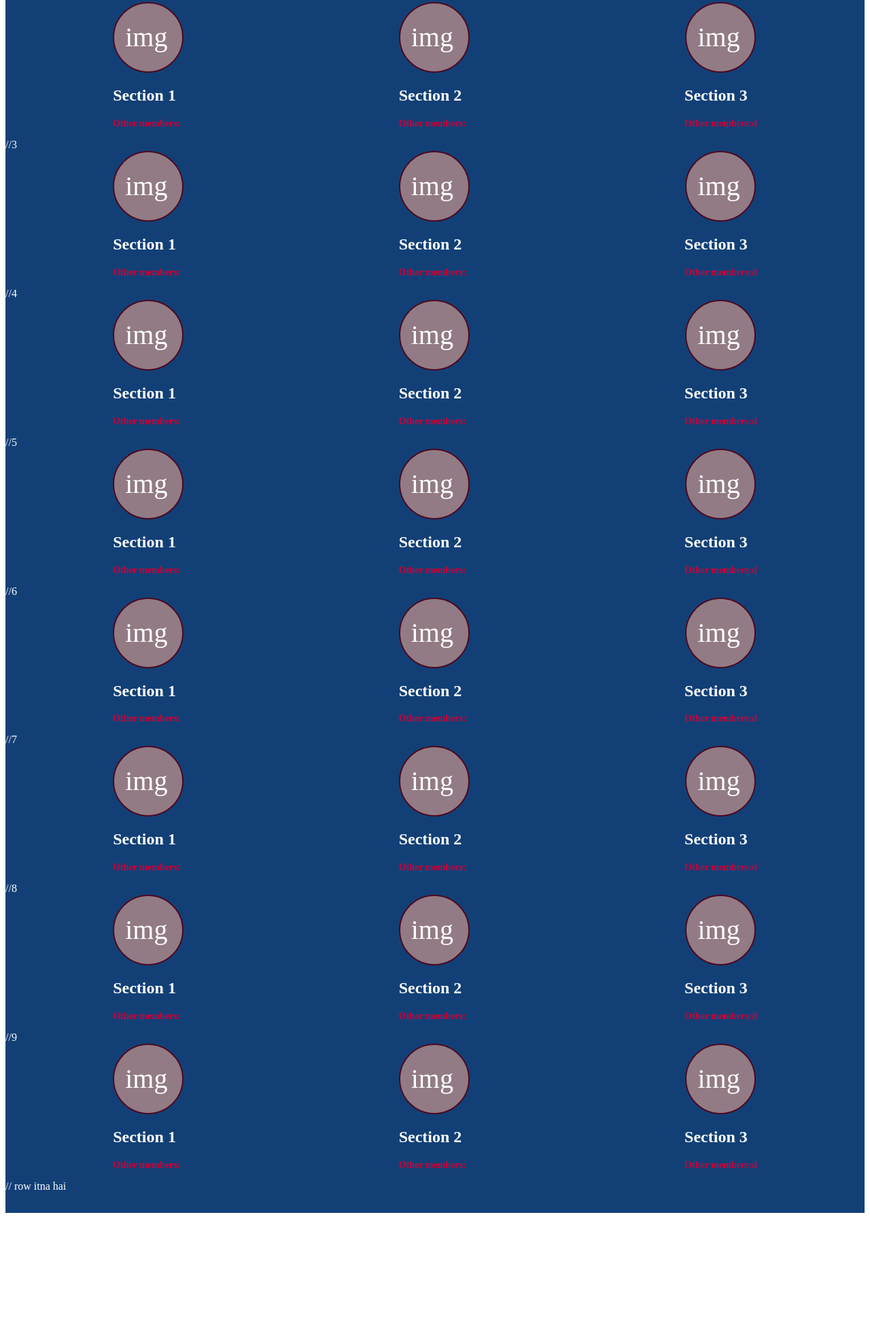
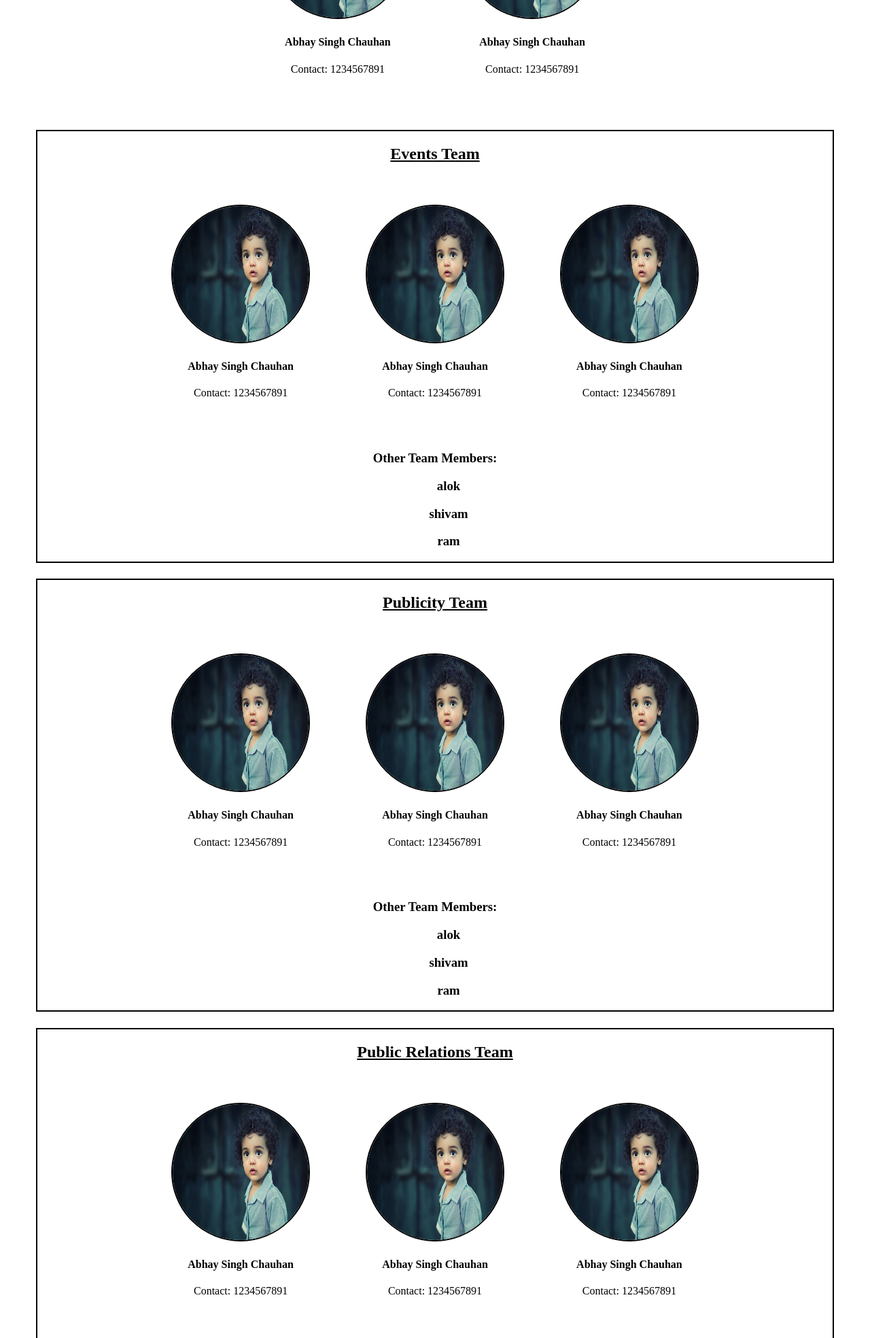
Before and after one commit to Saurabhpandey2424/aboutus, a plain HTML site: page index.html in a window 1280 px wide. Shown: the part 750-2718 px from the top of the page at 68% size. Before the commit the page ends 2542 px from the top, so only its background shows below. Drawn offline with Linux system fonts and the light colour scheme.

Commit message:
version2_option1

```diff
--- a/index.html
+++ b/index.html
@@ -1,224 +1,324 @@
 <!DOCTYPE html>
-<html lang="en">
+
+<html>
     <head>
-    <meta charset="UTF-8">
+        <meta charset="utf-8">
         <meta http-equiv="X-UA-Compatible" content="IE=edge">
         <meta name="viewport" content="width=device-width, initial-scale=1.0">
-    <!-- <link href="https://cdn.jsdelivr.net/npm/bootstrap@5.3.0-alpha1/dist/css/bootstrap.min.css" rel="stylesheet"
-        integrity="sha384-GLhlTQ8iRABdZLl6O3oVMWSktQOp6b7In1Zl3/Jr59b6EGGoI1aFkw7cmDA6j6gD" crossorigin="anonymous">
-     -->
-    <title>Document</title>
+        <title>Team Page</title>
+
         <link rel="stylesheet" href="style.css">
     </head>
+
     <body>
-    <section class="about">
-        <h1 style="text-align: center;">About US</h1>
-        <div class="container">
-            <div class="row">
-                <div class="about-item wow lightSpeedIn" data-wow-offset="200">
-                    <img src="WhatsApp Image 2022-11-23 at 02.56.37.jpg">
-                    <h2>Section 1</h2>
-                    <p class="lead">Other members: </p>
+
+        <div class="top-heading">
+            <h1>SPIRIT '23 TEAM</h1>
         </div>
 
+        <div class="convener">
+            <h2>Convener</h2>
+            <div class="card">
+                <img src="./images/image.jpg" alt="Convener-img">
             </div>
-            <div class="row">
-                <div class="about-item wow lightSpeedIn" data-wow-offset="200">
-                    <img src="" alt="img" srcset="">
-                    <h2>Section 1</h2>
-                    <p class="lead">Other members: </p>
+            <div>
+                <h4>Abhay Singh Chauhan</h4>
+                <p>Contact: 1234567891</p>
             </div>
-                <div class="about-item wow lightSpeedIn" data-wow-offset="200">
-                    <img src="" alt="img" srcset="">
-                    <h2>Section 2 </h2>
-                    <p class="lead">Other members: </p>
         </div>
 
+        <div class="co-convener">
+            <h2>Co-Conveners</h2>
+            <div class="card">
+                <div class="subCard">
+                    <img src="./images/image.jpg" alt="Co-Convener-img">
+                    <h4>Abhay Singh Chauhan</h4>
+                    <p>Contact: 1234567891</p>
                 </div>
 
-            // 1
-            <!-- <img src="WhatsApp Image 2022-11-23 at 02.56.37.jpg"> -->
-            <div class="row">
-                <div class="about-item wow lightSpeedIn" data-wow-offset="200">
-                    <img src="" alt="img" srcset="">
-                    <h2>Section 1</h2>
-                    <p class="lead">Other members: </p>
+                <div class="subCard">
+                    <img src="./images/image.jpg" alt="Co-Convener-img">
+                    <h4>Abhay Singh Chauhan</h4>
+                    <p>Contact: 1234567891</p>
                 </div>
-                <div class="about-item wow lightSpeedIn" data-wow-offset="200">
-                    <img src="" alt="img" srcset="">
-                    <h2>Section 2 </h2>
-                    <p class="lead">Other members: </p>
+            </div>
         </div>
 
-                <div class="about-item wow lightSpeedIn" data-wow-offset="200">
-                    <img src="" alt="img" srcset="">
-                    <h2>Section 3</h2>
-                    <p class="lead">Other members:d</p>
+
+        <!--all teams are starting from here-->
+
+        <div class="container">
+            <div class="events team">
+                <h2>Events Team</h2>
+                <div class="card">
+                    <div class="subCard">
+                        <img src="./images/image.jpg" alt="events-team-img">
+                        <h4>Abhay Singh Chauhan</h4>
+                        <p>Contact: 1234567891</p>
+                    </div>
+                    <div class="subCard">
+                        <img src="./images/image.jpg" alt="events-team-img">
+                        <h4>Abhay Singh Chauhan</h4>
+                        <p>Contact: 1234567891</p>
+                    </div>
+                    <div class="subCard">
+                        <img src="./images/image.jpg" alt="events-team-img">
+                        <h4>Abhay Singh Chauhan</h4>
+                        <p>Contact: 1234567891</p>
+                    </div>
                 </div>
 
+                <div class="other-members">
+                    <h3>Other Team Members: </h3>
+                    <ul>
+                        <li><h3>alok</h3></li>
+                        <li><h3>shivam</h3></li>
+                        <li><h3>ram</h3></li>
+                    </ul>
                 </div>
-            //2
-            <div class="row">
-                <div class="about-item wow lightSpeedIn" data-wow-offset="200">
-                    <img src="" alt="img" srcset="">
-                    <h2>Section 1</h2>
-                    <p class="lead">Other members: </p>
-                </div>
-                <div class="about-item wow lightSpeedIn" data-wow-offset="200">
-                    <img src="" alt="img" srcset="">
-                    <h2>Section 2 </h2>
-                    <p class="lead">Other members: </p>
             </div>
 
-                <div class="about-item wow lightSpeedIn" data-wow-offset="200">
-                   <img src="" alt="img" srcset="">
-                    <h2>Section 3</h2>
-                    <p class="lead">Other members:d</p>
+            <div class="publicity team">
+                <h2>Publicity Team</h2>
+                <div class="card">
+                    <div class="subCard">
+                        <img src="./images/image.jpg" alt="publicity-team-img">
+                        <h4>Abhay Singh Chauhan</h4>
+                        <p>Contact: 1234567891</p>
+                    </div>
+                    <div class="subCard">
+                        <img src="./images/image.jpg" alt="publicity-team-img">
+                        <h4>Abhay Singh Chauhan</h4>
+                        <p>Contact: 1234567891</p>
+                    </div>
+                    <div class="subCard">
+                        <img src="./images/image.jpg" alt="pubicity-team-img">
+                        <h4>Abhay Singh Chauhan</h4>
+                        <p>Contact: 1234567891</p>
+                    </div>
                 </div>
 
+                <div class="other-members">
+                    <h3>Other Team Members: </h3>
+                    <ul>
+                        <li><h3>alok</h3></li>
+                        <li><h3>shivam</h3></li>
+                        <li><h3>ram</h3></li>
+                    </ul>
                 </div>
-            //3
-            <div class="row">
-                <div class="about-item wow lightSpeedIn" data-wow-offset="200">
-                    <img src="" alt="img" srcset="">
-                    <h2>Section 1</h2>
-                    <p class="lead">Other members: </p>
-                </div>
-                <div class="about-item wow lightSpeedIn" data-wow-offset="200">
-                    <img src="" alt="img" srcset="">
-                    <h2>Section 2 </h2>
-                    <p class="lead">Other members: </p>
             </div>
 
-                <div class="about-item wow lightSpeedIn" data-wow-offset="200">
-                   <img src="" alt="img" srcset="">
-                    <h2>Section 3</h2>
-                    <p class="lead">Other members:d</p>
+            <div class="pr team">
+                <h2>Public Relations Team</h2>
+                <div class="card">
+                    <div class="subCard">
+                        <img src="./images/image.jpg" alt="pr-team-img">
+                        <h4>Abhay Singh Chauhan</h4>
+                        <p>Contact: 1234567891</p>
+                    </div>
+                    <div class="subCard">
+                        <img src="./images/image.jpg" alt="pr-team-img">
+                        <h4>Abhay Singh Chauhan</h4>
+                        <p>Contact: 1234567891</p>
+                    </div>
+                    <div class="subCard">
+                        <img src="./images/image.jpg" alt="pr-team-img">
+                        <h4>Abhay Singh Chauhan</h4>
+                        <p>Contact: 1234567891</p>
+                    </div>
                 </div>
 
+                <div class="other-members">
+                    <h3>Other Team Members: </h3>
+                    <ul>
+                        <li><h3>alok</h3></li>
+                        <li><h3>shivam</h3></li>
+                        <li><h3>ram</h3></li>
+                    </ul>
                 </div>
-            //4
-            <div class="row">
-                <div class="about-item wow lightSpeedIn" data-wow-offset="200">
-                    <img src="" alt="img" srcset="">
-                    <h2>Section 1</h2>
-                    <p class="lead">Other members: </p>
-                </div>
-                <div class="about-item wow lightSpeedIn" data-wow-offset="200">
-                    <img src="" alt="img" srcset="">
-                    <h2>Section 2 </h2>
-                    <p class="lead">Other members: </p>
             </div>
 
-                <div class="about-item wow lightSpeedIn" data-wow-offset="200">
-                   <img src="" alt="img" srcset="">
-                    <h2>Section 3</h2>
-                    <p class="lead">Other members:d</p>
+            <div class="marketing team">
+                <h2>Marketing Team</h2>
+                <div class="card">
+                    <div class="subCard">
+                        <img src="./images/image.jpg" alt="marketing-team-img">
+                        <h4>Abhay Singh Chauhan</h4>
+                        <p>Contact: 1234567891</p>
+                    </div>
+                    <div class="subCard">
+                        <img src="./images/image.jpg" alt="marketing-team-img">
+                        <h4>Abhay Singh Chauhan</h4>
+                        <p>Contact: 1234567891</p>
+                    </div>
+                    <div class="subCard">
+                        <img src="./images/image.jpg" alt="marketing-team-img">
+                        <h4>Abhay Singh Chauhan</h4>
+                        <p>Contact: 1234567891</p>
+                    </div>
                 </div>
 
+                <div class="other-members">
+                    <h3>Other Team Members: </h3>
+                    <ul>
+                        <li><h3>alok</h3></li>
+                        <li><h3>shivam</h3></li>
+                        <li><h3>ram</h3></li>
+                    </ul>
                 </div>
-            //5
-            <div class="row">
-                <div class="about-item wow lightSpeedIn" data-wow-offset="200">
-                    <img src="" alt="img" srcset="">
-                    <h2>Section 1</h2>
-                    <p class="lead">Other members: </p>
-                </div>
-                <div class="about-item wow lightSpeedIn" data-wow-offset="200">
-                    <img src="" alt="img" srcset="">
-                    <h2>Section 2 </h2>
-                    <p class="lead">Other members: </p>
             </div>
 
-                <div class="about-item wow lightSpeedIn" data-wow-offset="200">
-                   <img src="" alt="img" srcset="">
-                    <h2>Section 3</h2>
-                    <p class="lead">Other members:d</p>
+            <div class="content team">
+                <h2>Content Team</h2>
+                <div class="card">
+                    <div class="subCard">
+                        <img src="./images/image.jpg" alt="content-team-img">
+                        <h4>Abhay Singh Chauhan</h4>
+                        <p>Contact: 1234567891</p>
+                    </div>
+                    <div class="subCard">
+                        <img src="./images/image.jpg" alt="content-team-img">
+                        <h4>Abhay Singh Chauhan</h4>
+                        <p>Contact: 1234567891</p>
+                    </div>
+                    <div class="subCard">
+                        <img src="./images/image.jpg" alt="content-team-img">
+                        <h4>Abhay Singh Chauhan</h4>
+                        <p>Contact: 1234567891</p>
+                    </div>
                 </div>
 
+                <div class="other-members">
+                    <h3>Other Team Members: </h3>
+                    <ul>
+                        <li><h3>alok</h3></li>
+                        <li><h3>shivam</h3></li>
+                        <li><h3>ram</h3></li>
+                    </ul>
                 </div>
-            //6
-            <div class="row">
-                <div class="about-item wow lightSpeedIn" data-wow-offset="200">
-                    <img src="" alt="img" srcset="">
-                    <h2>Section 1</h2>
-                    <p class="lead">Other members: </p>
-                </div>
-                <div class="about-item wow lightSpeedIn" data-wow-offset="200">
-                    <img src="" alt="img" srcset="">
-                    <h2>Section 2 </h2>
-                    <p class="lead">Other members: </p>
             </div>
 
-                <div class="about-item wow lightSpeedIn" data-wow-offset="200">
-                   <img src="" alt="img" srcset="">
-                    <h2>Section 3</h2>
-                    <p class="lead">Other members:d</p>
+            <div class="design team">
+                <h2>Design Team</h2>
+                <div class="card">
+                    <div class="subCard">
+                        <img src="./images/image.jpg" alt="design-team-img">
+                        <h4>Abhay Singh Chauhan</h4>
+                        <p>Contact: 1234567891</p>
+                    </div>
+                    <div class="subCard">
+                        <img src="./images/image.jpg" alt="design-team-img">
+                        <h4>Abhay Singh Chauhan</h4>
+                        <p>Contact: 1234567891</p>
+                    </div>
+                    <div class="subCard">
+                        <img src="./images/image.jpg" alt="design-team-img">
+                        <h4>Abhay Singh Chauhan</h4>
+                        <p>Contact: 1234567891</p>
+                    </div>
                 </div>
 
+                <div class="other-members">
+                    <h3>Other Team Members: </h3>
+                    <ul>
+                        <li><h3>alok</h3></li>
+                        <li><h3>shivam</h3></li>
+                        <li><h3>ram</h3></li>
+                    </ul>
                 </div>
-            //7
-            <div class="row">
-                <div class="about-item wow lightSpeedIn" data-wow-offset="200">
-                    <img src="" alt="img" srcset="">
-                    <h2>Section 1</h2>
-                    <p class="lead">Other members: </p>
-                </div>
-                <div class="about-item wow lightSpeedIn" data-wow-offset="200">
-                    <img src="" alt="img" srcset="">
-                    <h2>Section 2 </h2>
-                    <p class="lead">Other members: </p>
             </div>
 
-                <div class="about-item wow lightSpeedIn" data-wow-offset="200">
-                   <img src="" alt="img" srcset="">
-                    <h2>Section 3</h2>
-                    <p class="lead">Other members:d</p>
+            <div class="operateNDlogic team">
+                <h2>Operations and Logistics Team</h2>
+                <div class="card">
+                    <div class="subCard">
+                        <img src="./images/image.jpg" alt="onl-team-img">
+                        <h4>Abhay Singh Chauhan</h4>
+                        <p>Contact: 1234567891</p>
+                    </div>
+                    <div class="subCard">
+                        <img src="./images/image.jpg" alt="onl-team-img">
+                        <h4>Abhay Singh Chauhan</h4>
+                        <p>Contact: 1234567891</p>
+                    </div>
+                    <div class="subCard">
+                        <img src="./images/image.jpg" alt="onl-team-img">
+                        <h4>Abhay Singh Chauhan</h4>
+                        <p>Contact: 1234567891</p>
+                    </div>
                 </div>
 
+                <div class="other-members">
+                    <h3>Other Team Members: </h3>
+                    <ul>
+                        <li><h3>alok</h3></li>
+                        <li><h3>shivam</h3></li>
+                        <li><h3>ram</h3></li>
+                    </ul>
                 </div>
-            //8
-            <div class="row">
-                <div class="about-item wow lightSpeedIn" data-wow-offset="200">
-                    <img src="" alt="img" srcset="">
-                    <h2>Section 1</h2>
-                    <p class="lead">Other members: </p>
-                </div>
-                <div class="about-item wow lightSpeedIn" data-wow-offset="200">
-                    <img src="" alt="img" srcset="">
-                    <h2>Section 2 </h2>
-                    <p class="lead">Other members: </p>
             </div>
 
-                <div class="about-item wow lightSpeedIn" data-wow-offset="200">
-                   <img src="" alt="img" srcset="">
-                    <h2>Section 3</h2>
-                    <p class="lead">Other members:d</p>
+            <div class="branding team">
+                <h2>Branding Team</h2>
+                <div class="card">
+                    <div class="subCard">
+                        <img src="./images/image.jpg" alt="branding-team-img">
+                        <h4>Abhay Singh Chauhan</h4>
+                        <p>Contact: 1234567891</p>
+                    </div>
+                    <div class="subCard">
+                        <img src="./images/image.jpg" alt="branding-team-img">
+                        <h4>Abhay Singh Chauhan</h4>
+                        <p>Contact: 1234567891</p>
+                    </div>
+                    <div class="subCard">
+                        <img src="./images/image.jpg" alt="branding-team-img">
+                        <h4>Abhay Singh Chauhan</h4>
+                        <p>Contact: 1234567891</p>
+                    </div>
                 </div>
 
+                <div class="other-members">
+                    <h3>Other Team Members: </h3>
+                    <ul>
+                        <li><h3>alok</h3></li>
+                        <li><h3>shivam</h3></li>
+                        <li><h3>ram</h3></li>
+                    </ul>
                 </div>
-            //9
-            <div class="row">
-                <div class="about-item wow lightSpeedIn" data-wow-offset="200">
-                    <img src="" alt="img" srcset="">
-                    <h2>Section 1</h2>
-                    <p class="lead">Other members: </p>
-                </div>
-                <div class="about-item wow lightSpeedIn" data-wow-offset="200">
-                    <img src="" alt="img" srcset="">
-                    <h2>Section 2 </h2>
-                    <p class="lead">Other members: </p>
             </div>
 
-                <div class="about-item wow lightSpeedIn" data-wow-offset="200">
-                   <img src="" alt="img" srcset="">
-                    <h2>Section 3</h2>
-                    <p class="lead">Other members:d</p>
+            <div class="tech team">
+                <h2>Technical Team</h2>
+                <div class="card">
+                    <div class="subCard">
+                        <img src="./images/image.jpg" alt="tech-team-img">
+                        <h4>Abhay Singh Chauhan</h4>
+                        <p>Contact: 1234567891</p>
+                    </div>
+                    <div class="subCard">
+                        <img src="./images/image.jpg" alt="tech-team-img">
+                        <h4>Abhay Singh Chauhan</h4>
+                        <p>Contact: 1234567891</p>
+                    </div>
+                    <div class="subCard">
+                        <img src="./images/image.jpg" alt="tech-team-img">
+                        <h4>Abhay Singh Chauhan</h4>
+                        <p>Contact: 1234567891</p>
+                    </div>
                 </div>
 
-            </div>// row itna hai
+                <div class="other-members">
+                    <h3>Other Team Members: </h3>
+                    <ul>
+                        <li><h3>Saurabh</h3></li>
+                        <li><h3>Harish</h3></li>
+                        <li><h3>Harshit</h3></li>
+                    </ul>
+                </div>
+            </div>
+        </div>
 
-        </div>
-    </section>
+
     </body>
 </html>
--- a/style.css
+++ b/style.css
@@ -1,68 +1,86 @@
-.about {
-    cursor: pointer;
-    background-color:#124076;
-    color: #FFFFFF;
-    padding-top: 20px;
-    padding-bottom: 30px;
+body{
+    background: #ffff;
+    padding: 3.5%;
+    text-align: center;
 }
 
-.row {
-    display: flex;
-    justify-content: space-around;
+h2{
+    text-decoration: underline;
+}
+
+h3{
+    text-decoration: solid;
+}
+
+ul li{
+    list-style-type: none;
+}
+
+img{
+    border-radius: 50%;
+    width: 200px;
+    height: 200px;
+    border: 2px solid black;
+    justify-content: center;
     align-items: center;
 }
-.about h1 {
-    padding: 10px 0;
-    margin-bottom: 20px;
+
+img:hover {
+    transition: 0.5s;
+    transform: scale(1.05);
+    box-shadow: 0 32px 75px rgba(0, 0, 0, 0.1);
 }
 
+.co-convener .card{
+    display: flex;
+    align-items: center;
+    justify-content: center;
+}
 
-.about img {
-    display: block;
-    width: 100px;
-    height: 100px;
-    line-height: 100px;
-    margin: auto;
-    border-radius: 50%;
-    font-size: 40px;
-    color: #FFFFFF;
-    background-color: #927b84;
-    border: 2px solid #4C0822;
+.co-convener .card .subCard{
+    padding: 3.5%;
+}
 
-    webkit-transition: all .5s ease;
-    moz-transition: all .5s ease;
-    os-transition: all .5s ease;
-    transition: all .5s ease;
+.container .card{
+    display: flex;
+    align-items: center;
+    justify-content: center;
+}
+
+.container .card .subCard{
+    padding: 3.5%;
+}
+
+.container .team{
+    border: 2px solid black;
+    margin-top: 2%;
+    margin-bottom: 2%;
+}
+
+@media only screen and (max-width: 900px) {
+
+    .co-convener .card{
+        display: flex;
+        flex-direction: column;
+        align-items: center;
+        justify-content: center;
+    }
+
+    .container .team{
+        border: 2px solid black;
+        margin-top: 2%;
+        margin-bottom: 2%;
+    }
+
+    .container .card{
+        display: block;
+        flex-direction: column;
+        align-items: center;
+        justify-content: center;
+    }
+
+    .container .card .subCard{
+        padding: 2%;
+    }
 
 }
-
-.about-item:hover span {
-    opacity: 1;
-    border: 2px solid #CC0039;
-    font-size: 42px;
-    -webkit-transform: scale(1.1, 1.1) rotate(360deg);
-    -moz-transform: scale(1.1, 1.1) rotate(360deg);
-    -o-transform: scale(1.1, 1.1) rotate(360deg);
-    transform: scale(1.1, 1.1) rotate(360deg);
-}
-
-.about-item:hover h2 {
-    opacity: 1;
-    -webkit-transform: scale(1.1, 1.1);
-    -moz-transform: scale(1.1, 1.1);
-    -o-transform: scale(1.1, 1.1);
-    transform: scale(1.1, 1.1);
-}
-
-.about .lead {
-    color: #CC0039;
-    font-size: 14px;
-    font-weight: bold;
-}
-
-@media(max-width: 700px){
-    .row{
-        display: flex;
-        flex-direction: column;
-    }
-}
```
Also changed, not shown: WhatsApp Image 2022-11-23 at 02.56.37.jpg (deleted), images/image.jpg (added). Lines whose indentation alone changed are shown as unchanged.
